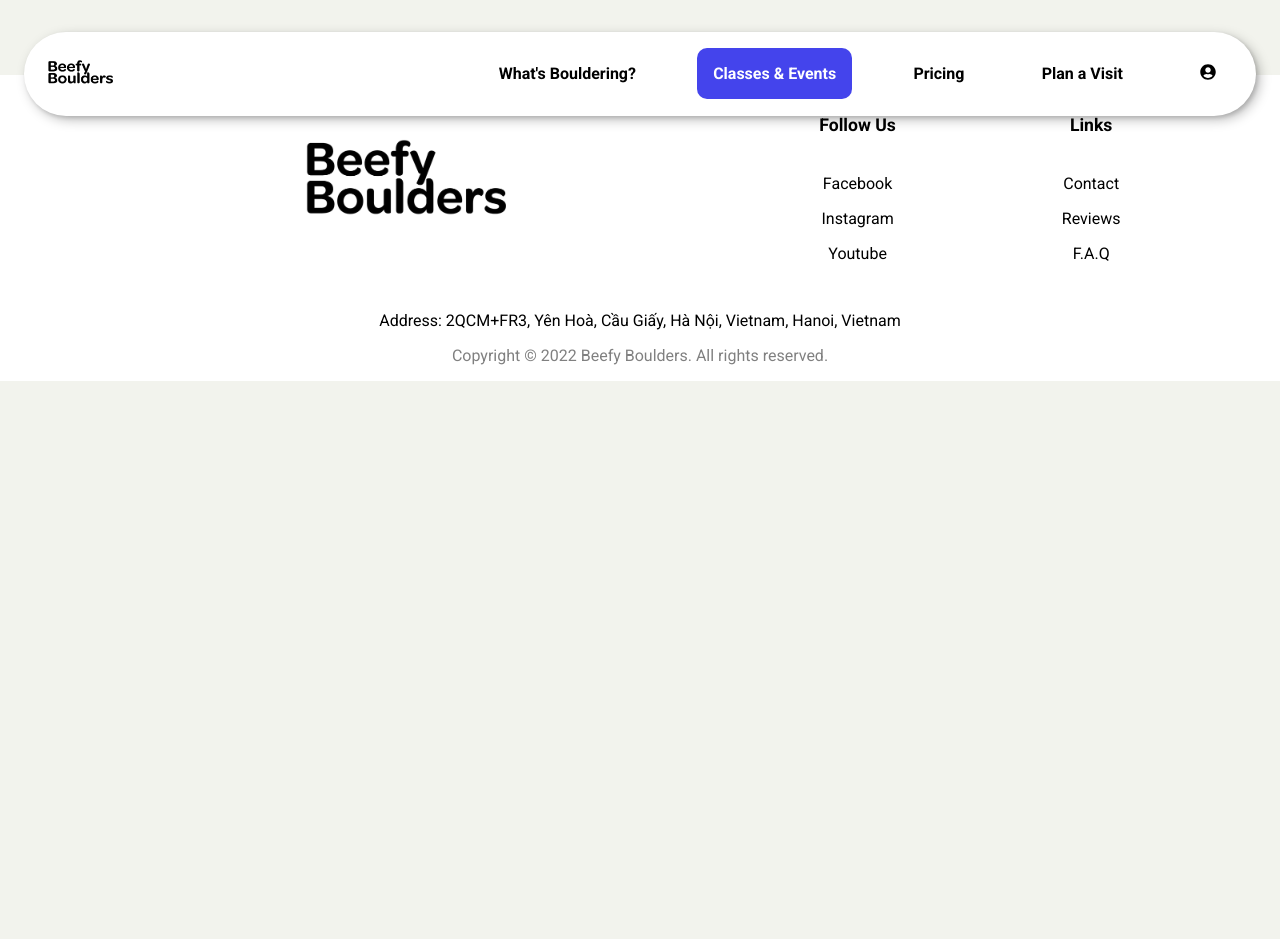
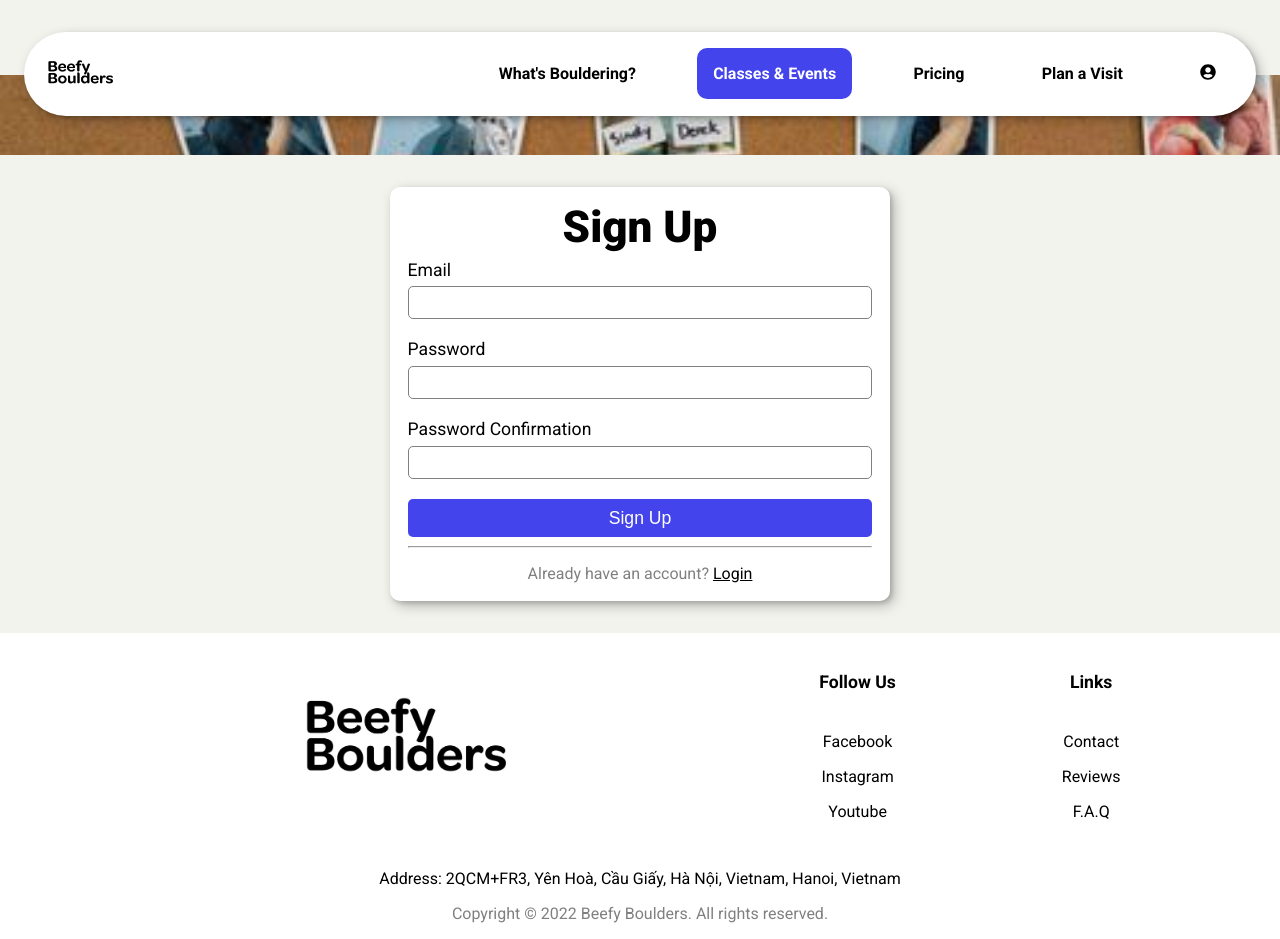
Before and after one commit to NhatAnhVu/beefy-boulders, a React (Create React App) app: page /signup in a window 1280 px wide. Before the commit the page ends 800 px from the top, so only its background shows below. Built offline with nearby package versions, Linux system fonts and the light colour scheme; the HTML template or start-up script is replaced by a standard one.

Commit message:
Login, signup feature

```diff
--- a/src/App.js
+++ b/src/App.js
@@ -9,7 +9,10 @@
 import ClassesAndEvents from './pages/Classes&Events/ClassesAndEvents';
 import Contant from './pages/Contact';
 import Account from './pages/Account/Account';
-
+import Error from './pages/Error';
+import Signup from './pages/Account/Signup';
+import Login from './pages/Account/Login';
+import PrivateRoutes from './components/PrivateRoutes';
 
 function App() {
 
@@ -23,10 +26,15 @@
           <Route path='/pricing' element={<Pricing />} />
           <Route path='/classesevents' element={<ClassesAndEvents />} />
           <Route path='/contact' element={<Contant />} />
+          <Route element={<PrivateRoutes />}>
             <Route path='/account' element={<Account />} />
+          </Route>
+          <Route path='/signup' element={<Signup />} />
+          <Route path='/login' element={<Login />} />
+          <Route path="*" element={<Error />} />
         </Routes>
       </ScrollToTop>
-        <Footer/>
+      <Footer />
     </Router>
   );
 }
--- /dev/null
+++ b/src/components/PrivateRoutes.js
@@ -0,0 +1,21 @@
+import { onAuthStateChanged } from 'firebase/auth'
+import React from 'react'
+import { Outlet, Navigate } from 'react-router-dom'
+import { auth } from '../firebase'
+
+const PrivateRoutes = () => {
+  onAuthStateChanged(auth, user => {
+    if (user) {
+      localStorage.setItem("user", true)
+    } else {
+      localStorage.removeItem("user")
+    }
+  })
+  const currentUser = JSON.parse(localStorage.getItem("user"))
+
+  return (
+    currentUser ? <Outlet /> : <Navigate to="/login" />
+  )
+}
+
+export default PrivateRoutes
--- /dev/null
+++ b/src/firebase.js
@@ -0,0 +1,15 @@
+import { initializeApp } from "firebase/app";
+import { getAuth } from "firebase/auth"
+
+const firebaseConfig = {
+  apiKey: "AIzaSyBhSYqHWfm-t1o2Hx5wLdlFed6GNQKYjSo",
+  authDomain: "beefy-boulders-93d6a.firebaseapp.com",
+  projectId: "beefy-boulders-93d6a",
+  storageBucket: "beefy-boulders-93d6a.appspot.com",
+  messagingSenderId: "1088639276699",
+  appId: "1:1088639276699:web:ac3160110a188cf86fd83e",
+};
+
+// Initialize Firebase
+const app = initializeApp(firebaseConfig);
+export const auth = getAuth(app)
--- a/src/index.css
+++ b/src/index.css
@@ -8,6 +8,7 @@
 @import url("../src/styles/contact.css");
 @import url("../src/styles/general.css");
 @import url("../src/styles/typography.css");
+@import url("../src/styles/error.css");
 
 :root {
   --clr-light: white;
--- a/src/pages/Account/Account.js
+++ b/src/pages/Account/Account.js
@@ -1,17 +1,32 @@
 import React from 'react'
-import Signup from './Signup'
-import Login from './Login'
-import Page from './Page';
+import { auth } from '../../firebase';
+import { signOut } from 'firebase/auth';
+import { useNavigate } from 'react-router-dom';
+import { useState } from 'react';
 
 const Account = () => {
+  const navigate = useNavigate()
+  const [error, setError] = useState("")
+
+  const handleLogOut = () => {
+    signOut(auth).then(() => {
+      setError("")
+      navigate("/login")
+    })
+      .catch(err => {
+        setError("Something Wrong!")
+        console.log(err.message)
+      })
+  }
+
   return (
-      <div className="account">
-        <div className="account__bg bg"></div>
-        <div className="account__section section">
-          <Login />
-        </div>
+    <div className="account">
+      <div className="account__bg bg"></div>
+      <div className="account__section section">
+        {error && <h4 className='card-noti'>{error}</h4>}
+        <button onClick={handleLogOut}>Log Out</button>
       </div>
-
+    </div>
   )
 }
 
--- a/src/pages/Account/Login.js
+++ b/src/pages/Account/Login.js
@@ -1,22 +1,49 @@
-import React from 'react'
+import React, { useState, useRef } from 'react';
+import { auth } from '../../firebase';
+import { signInWithEmailAndPassword } from "firebase/auth";
+import { Link, useNavigate } from 'react-router-dom';
 
-const Login = () => {
+const Login = ( ) => {
+  const email = useRef()
+  const password = useRef()
+  const [error, setError] = useState("")
+  const navigate = useNavigate()
+
+  const handleLogin = (e) => {
+    e.preventDefault()
+
+    signInWithEmailAndPassword(auth, email.current.value, password.current.value)
+      .then(userCredential => {
+        navigate("/account")
+      })
+      .catch(err  => {
+        setError("Incorrect Email or Password")
+        console.log(err.code)
+      })
+  }
+
   return (
+    <div className="account">
+      <div className="account__bg bg"></div>
+      <div className="account__section section">
         <div className='card'>
+        {error && <h4 className='card-noti'>{error}</h4>}
           <h1 className='section__title'>Login</h1>
-      <div className='card-main'>
+          <form className='card-main' onSubmit={handleLogin}>
             <div id='email'>
               <label className='form-label'>Email</label> <br />
-          <input className='form-input' type='email' />
+              <input className='form-input' type='email' ref={email} />
             </div>
             <div id='password'>
               <label className='form-label'>Password</label> <br />
-          <input className='form-input' type='password' />
+              <input className='form-input' type='password' ref={password} />
             </div>
             <button className='card-button' type='submite'>Login</button>
             <hr />
             <div className='card-text'>
-          Creat new account? <a href="#">Sign Up</a>
+              Creat new account? <Link to="/signup">Sign Up</Link>
+            </div>
+          </form>
         </div>
       </div>
     </div>
--- a/src/pages/Account/Signup.js
+++ b/src/pages/Account/Signup.js
@@ -1,34 +1,70 @@
-import React from 'react';
+import React, { useState, useRef } from 'react';
+import { auth } from '../../firebase';
+import { createUserWithEmailAndPassword } from "firebase/auth";
+import { Link } from 'react-router-dom';
 
 const Signup = () => {
 
+  const email = useRef()
+  const password = useRef()
+  const passwordConfirm = useRef()
+  const [error, setError] = useState("")
+  const [success, setSuccess] = useState(false)
+  const [loading, setLoading] = useState(false)
+
+  const handleSignup = (e) => {
+    e.preventDefault()
+    if (password.current.value !== passwordConfirm.current.value) {
+      return setError("Password Comfirmation Incorrect")
+    }
+
+    createUserWithEmailAndPassword(auth, email.current.value, password.current.value)
+      .then((userCredential) => {
+        setError("")
+        setSuccess(true)
+        setLoading(true)
+      })
+      .catch((err) => {
+        console.log(err.code)
+        if (err.code === "auth/email-already-in-use") {
+          return setError("Email already in use")
+        }
+        setError("Failed to create an account")
+      })
+    setLoading(false)
+    setSuccess(false)
+  }
+
   return (
+    <div className="account">
+      <div className="account__bg bg"></div>
+      <div className="account__section section">
         <div className='card'>
+          {error && <h4 className='card-noti'>{error}</h4>}
+          {success && <h4 className='card-noti success'>Account Successfully Created! Please {<Link style={{color: "black"}} to="/login">Login</Link>}</h4>}
           <h1 className='section__title'>Sign Up</h1>
-      <div className='card-main'>
-        <div id='name'>
-          <label className='form-label'>Full Name</label> <br />
-          <input className='form-input' type='text' />
-        </div>
+          <form className='card-main' onSubmit={handleSignup}>
             <div id='email'>
               <label className='form-label'>Email</label> <br />
-          <input className='form-input' type='email' />
+              <input className='form-input' type='email' ref={email} required />
             </div>
             <div id='password'>
               <label className='form-label'>Password</label> <br />
-          <input className='form-input' type='password' />
+              <input className='form-input' type='password' ref={password} required />
             </div>
             <div id='password-confirm'>
               <label className='form-label'>Password Confirmation</label> <br />
-          <input className='form-input' type='password' />
+              <input className='form-input' type='password' ref={passwordConfirm} required />
             </div>
-        <button className='card-button' type='submite'>Sign Up</button>
+            <button disabled={loading} className='card-button' type='submite'>Sign Up</button>
             <hr />
             <div className='card-text'>
-          Already have an account? <a href="#">Login</a>
+              Already have an account? <Link to="/login">Login</Link>
+            </div>
+          </form>
         </div>
       </div>
-    </div>
+    </div >
   )
 }
 
--- /dev/null
+++ b/src/pages/Error.js
@@ -0,0 +1,9 @@
+import React from 'react'
+
+const Error = () => {
+  return (
+    <div className="error__bg bg"></div>
+  )
+}
+
+export default Error
--- a/src/styles/account.css
+++ b/src/styles/account.css
@@ -14,6 +14,19 @@
   border-radius: 10px;
   font-size: var(--fs-h4);
   box-shadow: var(--box-shadow);
+}
+
+.card-noti {
+  text-align: center;
+  background-color: lightcoral;
+  border: none;
+  border-radius: 5px;
+  padding: 0.5em;
+  color: var(--clr-light);
+}
+
+.success {
+  background-color: lightseagreen;
 }
 
 .card-button {
--- /dev/null
+++ b/src/styles/error.css
@@ -0,0 +1,6 @@
+/* ERROR PAGE */
+
+.error__bg {
+  background-image: url("../images/323410433_1158766348340956_8550153433243856731_n.jpg");
+  height: 100vh;
+}
```
Lines whose indentation alone changed are shown as unchanged.
